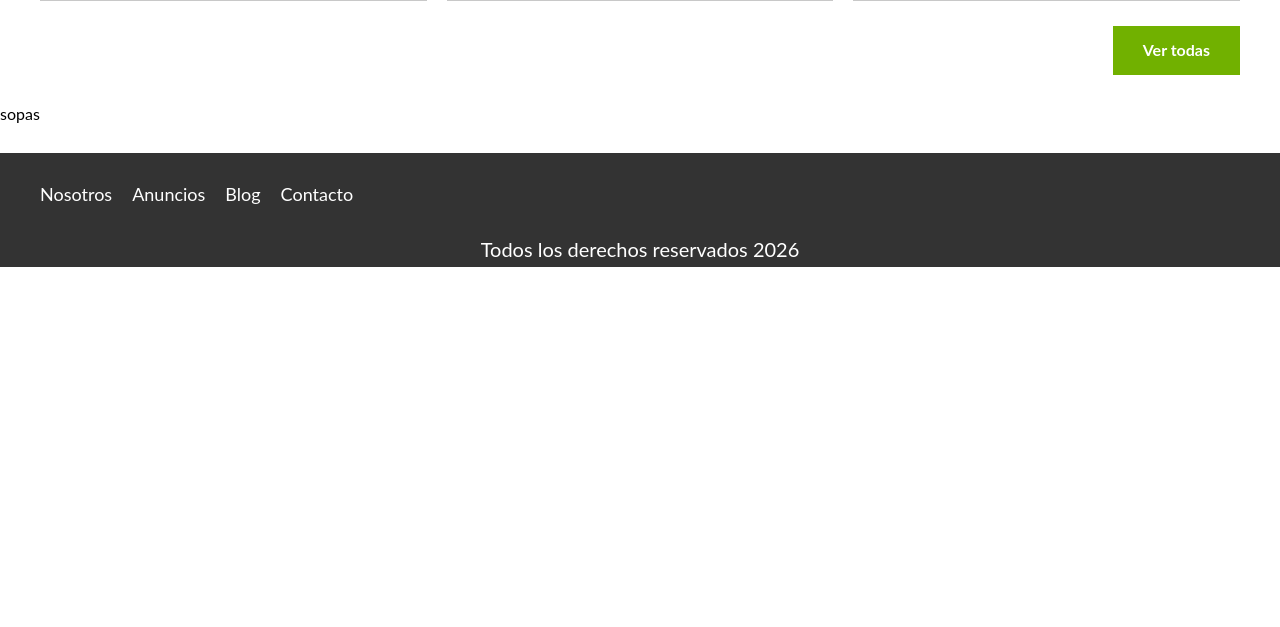
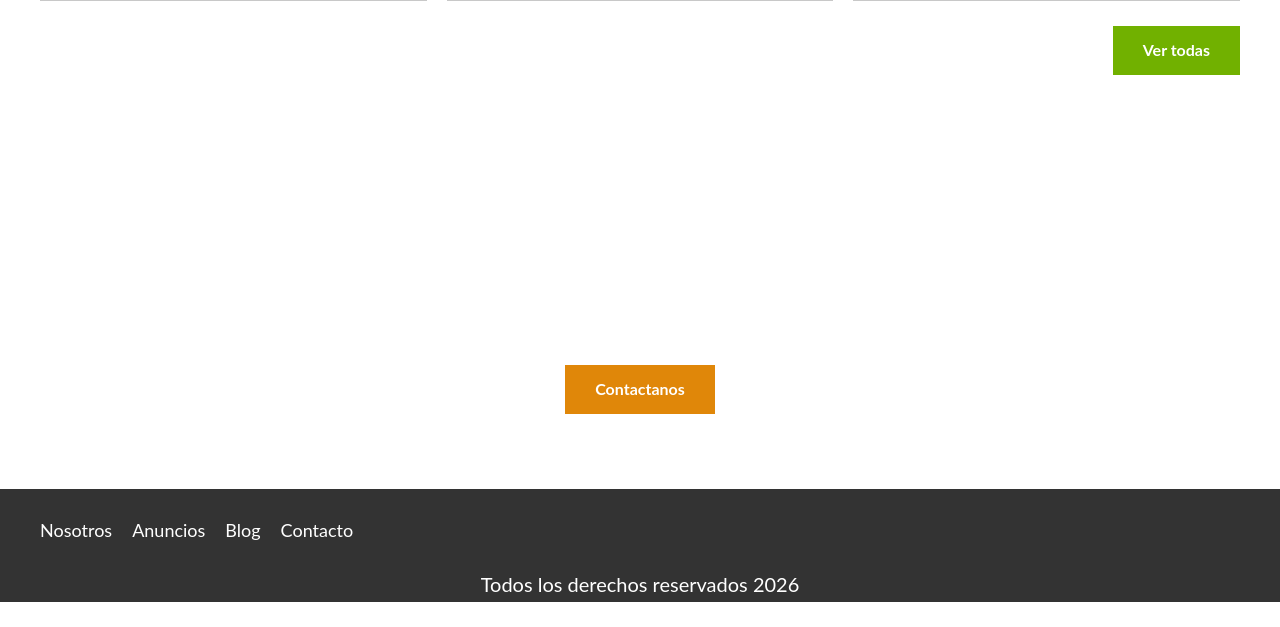
Before and after one commit to JorggeHM/BienesRaicesSystem, a PHP site: page / in a window 1280 px wide. Shown: the part 2046-2673 px from the top of the page. Before the commit the page ends 2313 px from the top, so only its background shows below. Run offline with PHP 8.4, Linux system fonts and the light colour scheme; style sheets or scripts are compiled from the project's sources; some libraries are stand-ins or nearby versions.

Commit message:
Seccion de contacto

```diff
--- a/index.html
+++ b/index.html
@@ -85,7 +85,7 @@
                             <p>3</p>
                         </li>
                     </ul>
-                    <a href="anuncios.html" class="boton boton-amarillo">Ver Propiedad</a>
+                    <a href="anuncios.html" class=" boton-amarillo-block">Ver Propiedad</a>
                 </div>
             </div>
             <!-- Fin de anuncio -->
@@ -115,7 +115,7 @@
                             <p>2</p>
                         </li>
                     </ul>
-                    <a href="anuncios.html" class="boton boton-amarillo">Ver Propiedad</a>
+                    <a href="anuncios.html" class=" boton-amarillo-block">Ver Propiedad</a>
                 </div>
             </div>
             <!-- Fin de anuncio -->
@@ -145,7 +145,7 @@
                             <p>4</p>
                         </li>
                     </ul>
-                    <a href="anuncios.html" class="boton boton-amarillo">Ver Propiedad</a>
+                    <a href="anuncios.html" class=" boton-amarillo-block">Ver Propiedad</a>
                 </div>
             </div>
             <!-- Fin de anuncio -->
@@ -154,10 +154,14 @@
         <div class="alinear-derecha">
             <a href="anuncios.html" class="boton-verde">Ver todas</a>
         </div>
+
+        <!-- Fin de seccion de anuncios -->
     </section>
 
-    <section>
-        sopas
+    <section class="imagen-contacto">
+        <h2>Encuentra La casa de tus sueños</h2>
+        <p>Llena el formulario de contacto para contactarte con uno de nuestros asesosres</p>
+        <a href="contacto.html" class="boton-amarillo">Contactanos</a>
     </section>
 
     <footer class="footer seccion">
--- a/src/scss/app.scss
+++ b/src/scss/app.scss
@@ -11,3 +11,4 @@
 @import 'layout/iconos';
 @import 'layout/iconos';
 @import 'layout/anuncios';
+@import 'layout/contactar';
--- a/src/scss/base/_botones.scss
+++ b/src/scss/base/_botones.scss
@@ -1,4 +1,8 @@
 .boton-amarillo{
+    @include boton($amarillo, inline-block)
+}
+
+.boton-amarillo-block{
     @include boton($amarillo, block)
 }
 
--- /dev/null
+++ b/src/scss/layout/_contactar.scss
@@ -0,0 +1,27 @@
+.no-webp .imagen-contacto {
+    background-image: url(../img/encuentra.jpg);
+}
+
+.webp .imagen-contacto {
+    background-image: url(../img/encuentra.webp);
+}
+
+.imagen-contacto {
+
+    background-position: center center;
+    background-size: cover;
+    padding: $separacion 0;
+    display: flex;
+    flex-direction: column;
+    align-items: center;
+
+    h2{
+        font-size: 4rem;
+        font-width: $black;
+        color: $blanco;
+    }
+    p{
+        font-size: 1.8rem;
+        color: $blanco;
+    }
+}
```
